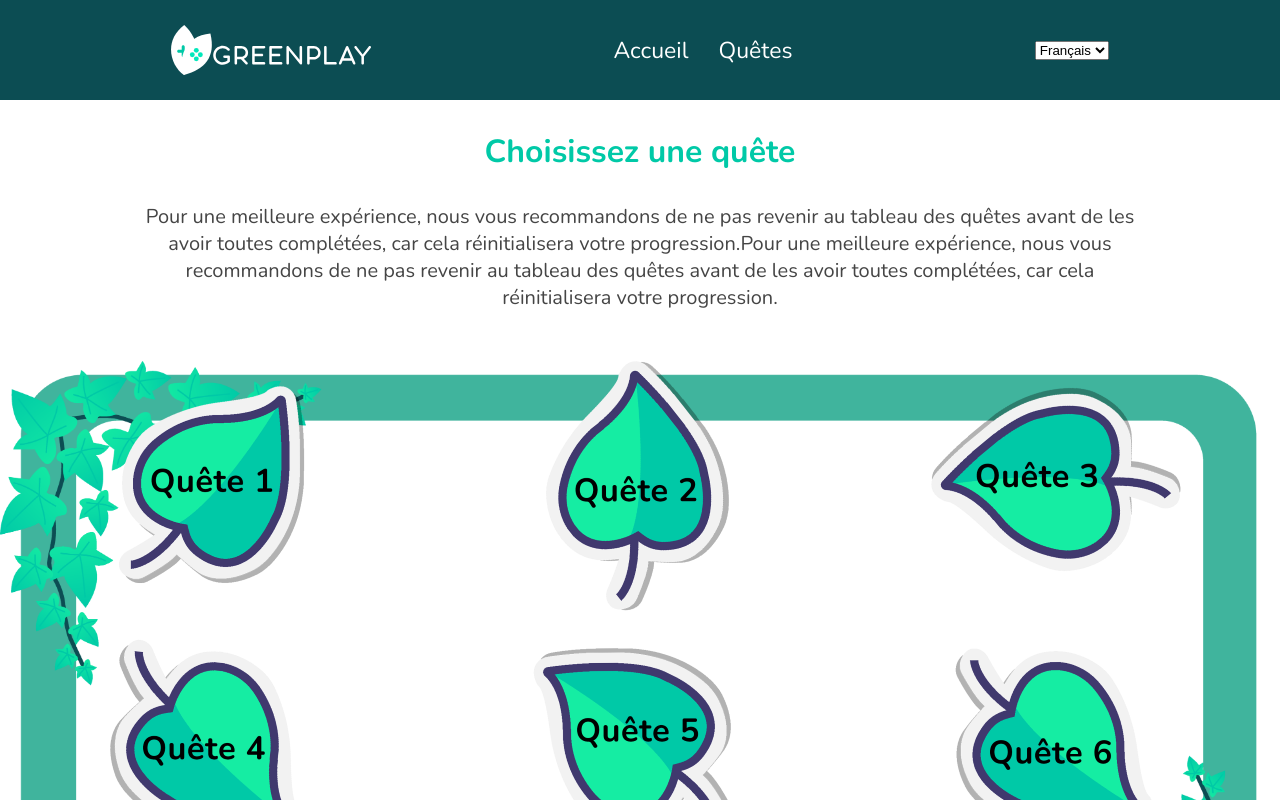
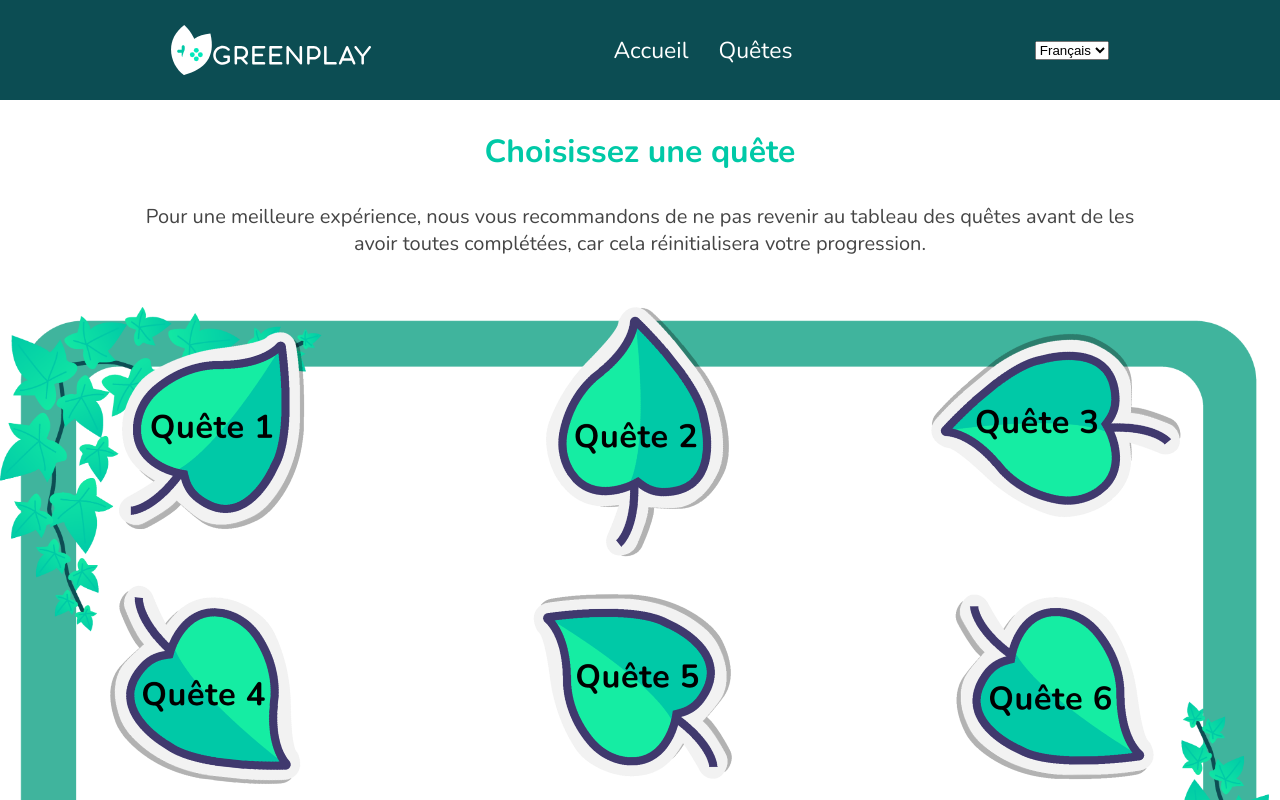
Before and after one commit to AliceGH-mmi22g02/SAE401, a Vue app: page /TableauQuete in a window 1280 px wide. Shown: the top 800 px of the page. Built offline with nearby package versions, Linux system fonts and the light colour scheme.

Commit message:
dernières corrections

```diff
--- a/src/views/TableauQueteView.vue
+++ b/src/views/TableauQueteView.vue
@@ -1,7 +1,7 @@
 <template>
   <main @click="handleClick">
     <h1>{{ $t("tableauquete.h1") }}</h1>
-    <p>{{ $t("tableauquete.p") }}Pour une meilleure expérience, nous vous recommandons de ne pas revenir au tableau des quêtes avant de les avoir toutes complétées, car cela réinitialisera votre progression.</p>
+    <p>{{ $t("tableauquete.p") }}</p>
     <div class="feuille-container">
     <a href="Information#info1" id="quete1" v-html="$t('images.quetes.1')" @click="handleClick($event.target)"></a>
     <a href="Information#info2" id="quete2" v-html="$t('images.quetes.2')" @click="handleClick($event.target)"></a>
```
